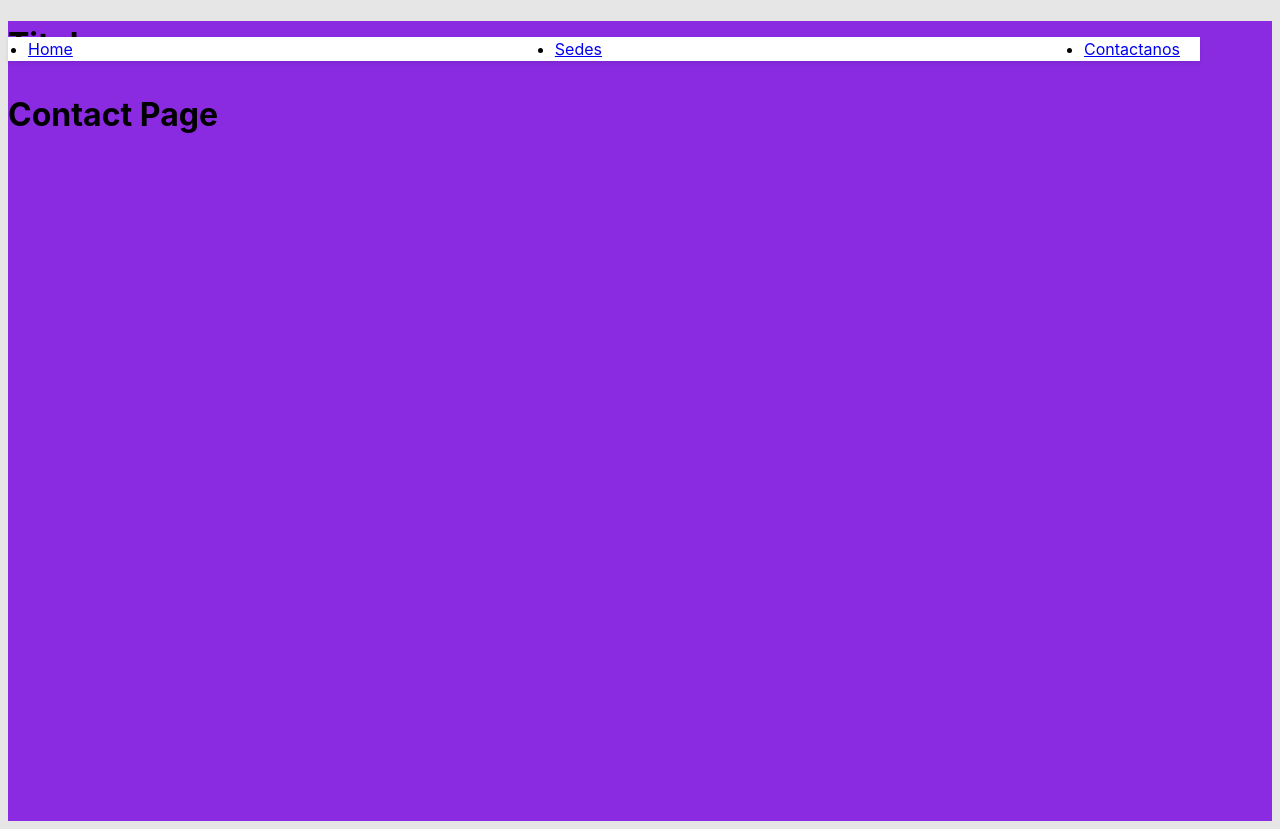
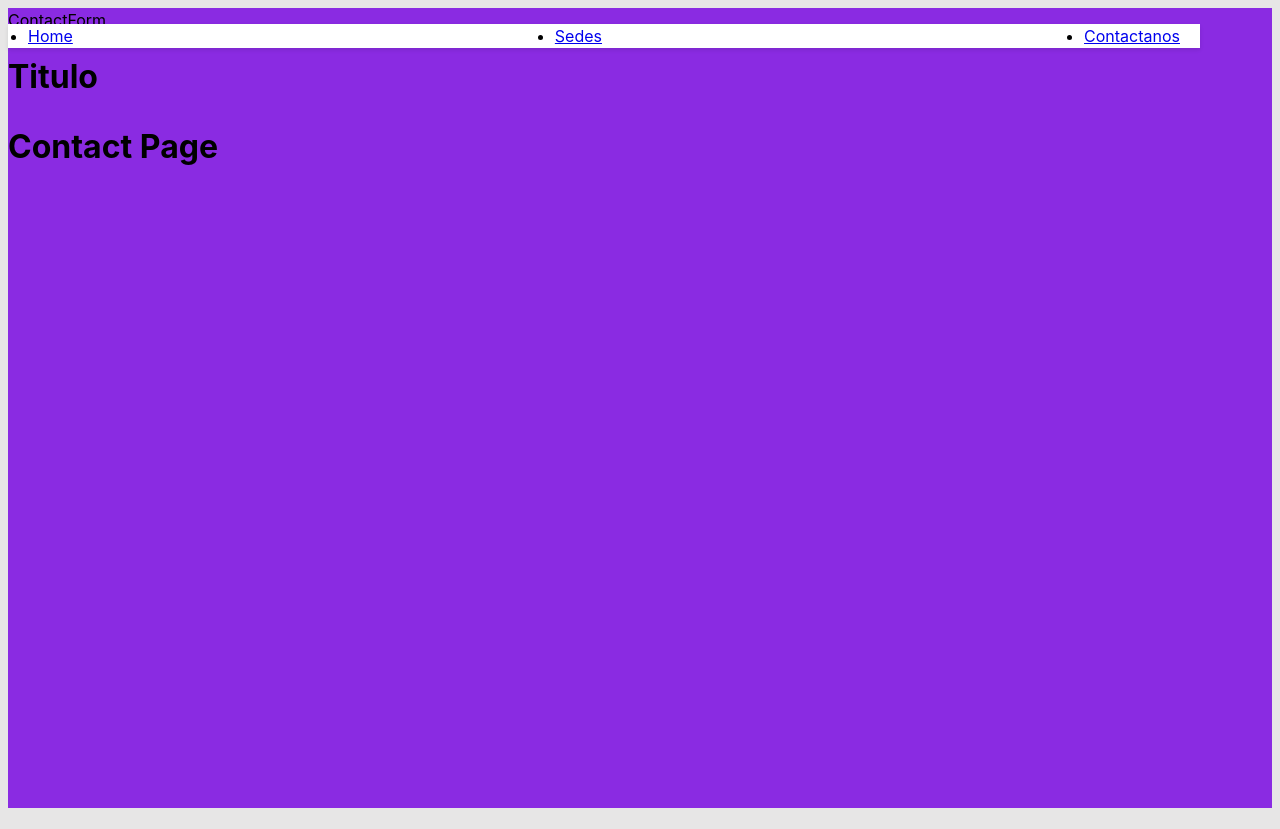
Before and after one commit to DeibyNino/ungo, a React (Vite) app: page /contact-page in a window 1280 px wide. Built offline with nearby package versions, Linux system fonts and the light colour scheme.

Commit message:
se agrego componente Contactform

```diff
--- /dev/null
+++ b/src/components/Contact/ContactForm.jsx
@@ -0,0 +1,9 @@
+import React from 'react'
+
+const ContactForm = () => {
+  return (
+    <div>ContactForm</div>
+  )
+}
+
+export default ContactForm
--- a/src/pages/Contact.jsx
+++ b/src/pages/Contact.jsx
@@ -1,10 +1,12 @@
 import React from "react";
 
 import "../styles/ContactStyles.css";
+import ContactForm from "../components/Contact/ContactForm";
 
 const Contact = () => {
   return (
     <div className="main-contact">
+      <ContactForm/>
       <h1 className="titulo1 titulo">Titulo </h1>
       <h1 className="titulo">Contact Page</h1>
     </div>
```
